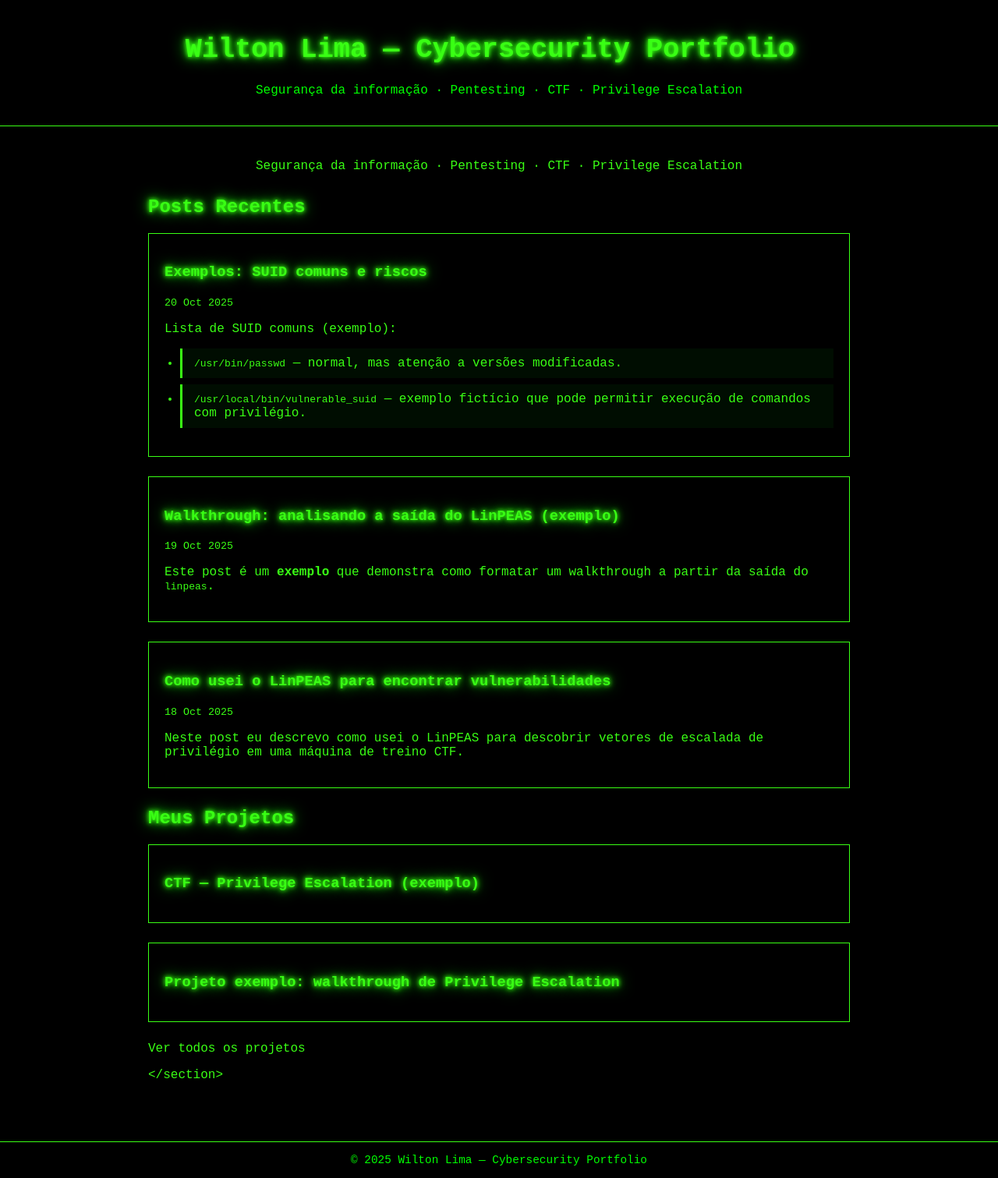
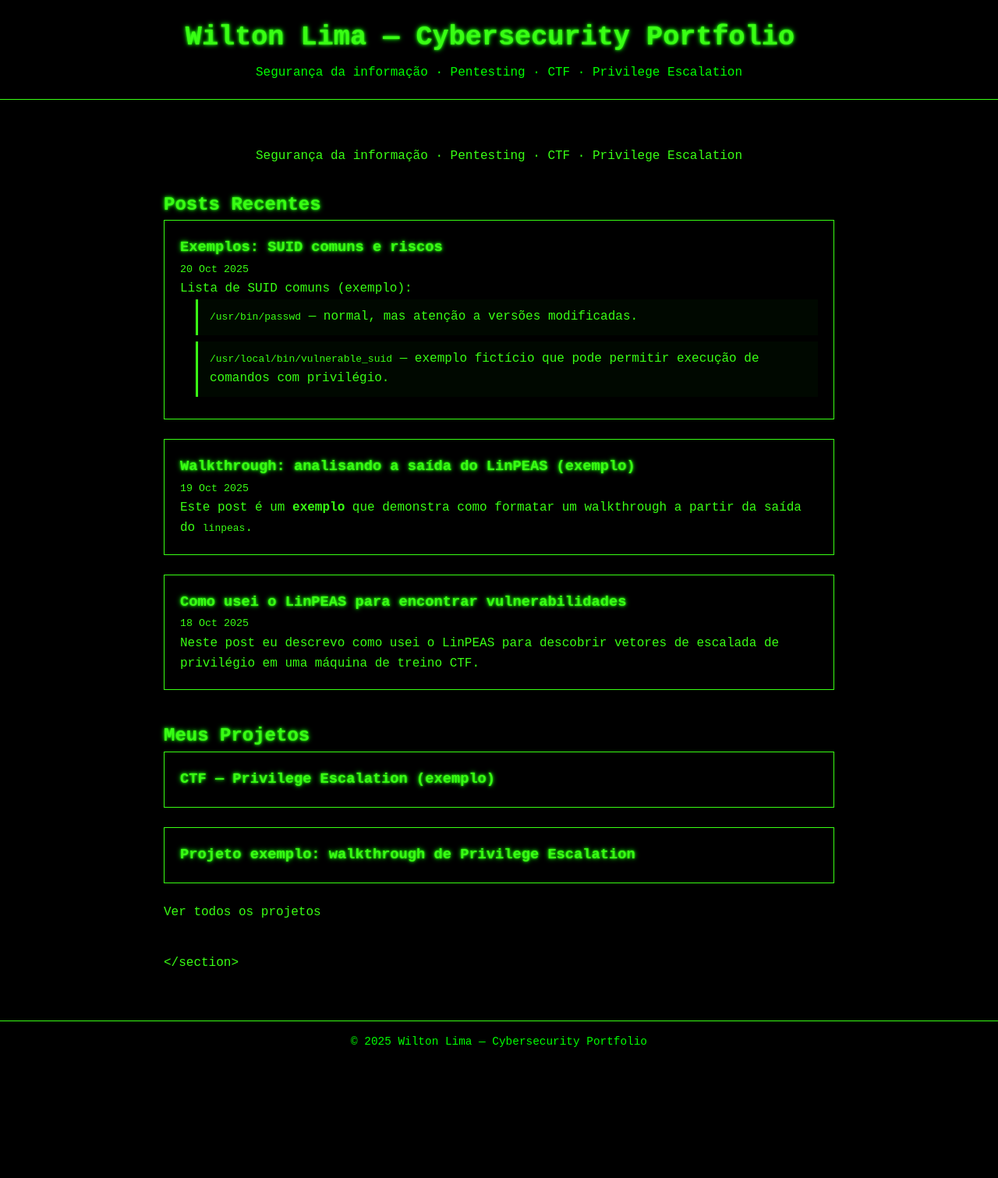
Before and after one commit to willimaofc/willimaofc.github.io, a Jekyll site: the page built from index.md, in a window 1280 px wide. Shown: the whole page at 78% size. Built offline with Jekyll 4.4.1, drawn with Linux system fonts in a browser that asks for light colours; after the commit the page ends 1363 px from its top, so only the background shows below that.

Commit message:
Refactor CSS for improved styling and reset
Updated styles for smoother neon effect and added basic reset. Adjusted background colors and hover effects for list items and cards.

```diff
--- a/assets/css/style.css
+++ b/assets/css/style.css
@@ -1,27 +1,57 @@
-/* Efeito neon mais suave nos títulos */
-h1, h2, h3 {
-  text-shadow: 0 0 3px #39ff14, 0 0 6px #0f0;
+/* Reset básico */
+* {
+  margin: 0;
+  padding: 0;
+  box-sizing: border-box;
 }
 
-/* Background das listas e cards */
-li {
-  background: rgba(0, 255, 20, 0.03); /* antes era 0.05 */
-  border-left: 3px solid #39ff14;
+/* Corpo do site */
+body {
+  background-color: #000;
+  color: #39ff14;
+  font-family: 'Courier New', monospace;
+  line-height: 1.6;
 }
 
-li:hover {
-  background: rgba(0, 255, 20, 0.1); /* antes era 0.2 */
-  border-left: 3px solid #0f0;
+/* Links */
+a {
+  color: #39ff14;
+  text-decoration: none;
+  transition: color 0.3s ease, text-shadow 0.3s ease;
 }
 
-.card {
-  border: 1px solid #39ff14;
+a:hover {
+  color: #0f0;
+  text-shadow: 0 0 5px #0f0;
 }
 
-.card:hover {
-  box-shadow: 0 0 10px #0f0; /* antes era 20px */
+/* Cabeçalho */
+header {
+  padding: 30px 20px;
+  text-align: center;
+  border-bottom: 1px solid #39ff14;
+  margin-bottom: 40px;
 }
 
+header h1 {
+  font-size: 2.5rem;
+}
+
+header .subtitle {
+  font-size: 1.1rem;
+  color: #0f0;
+  margin-top: 10px;
+}
+
+/* Main / conteúdo */
+main {
+  max-width: 900px;
+  margin: 0 auto;
+  padding: 0 20px;
+}
+
+/* Seções */
+section {
   margin-bottom: 40px;
 }
 
@@ -31,7 +61,7 @@
 }
 
 li {
-  background: rgba(0, 255, 20, 0.05);
+  background: rgba(0, 255, 20, 0.03);
   border-left: 3px solid #39ff14;
   padding: 10px 15px;
   margin-bottom: 15px;
@@ -39,7 +69,7 @@
 }
 
 li:hover {
-  background: rgba(0, 255, 20, 0.2);
+  background: rgba(0, 255, 20, 0.1);
   border-left: 3px solid #0f0;
   transform: translateX(5px);
 }
@@ -53,7 +83,7 @@
 }
 
 .card:hover {
-  box-shadow: 0 0 20px #0f0;
+  box-shadow: 0 0 10px #0f0;
   transform: translateY(-5px);
 }
 
@@ -67,7 +97,7 @@
   color: #0f0;
 }
 
-/* Efeito neon no título */
+/* Efeito neon mais suave nos títulos */
 h1, h2, h3 {
-  text-shadow: 0 0 5px #39ff14, 0 0 10px #39ff14, 0 0 20px #0f0;
+  text-shadow: 0 0 3px #39ff14, 0 0 6px #0f0;
 }
```
